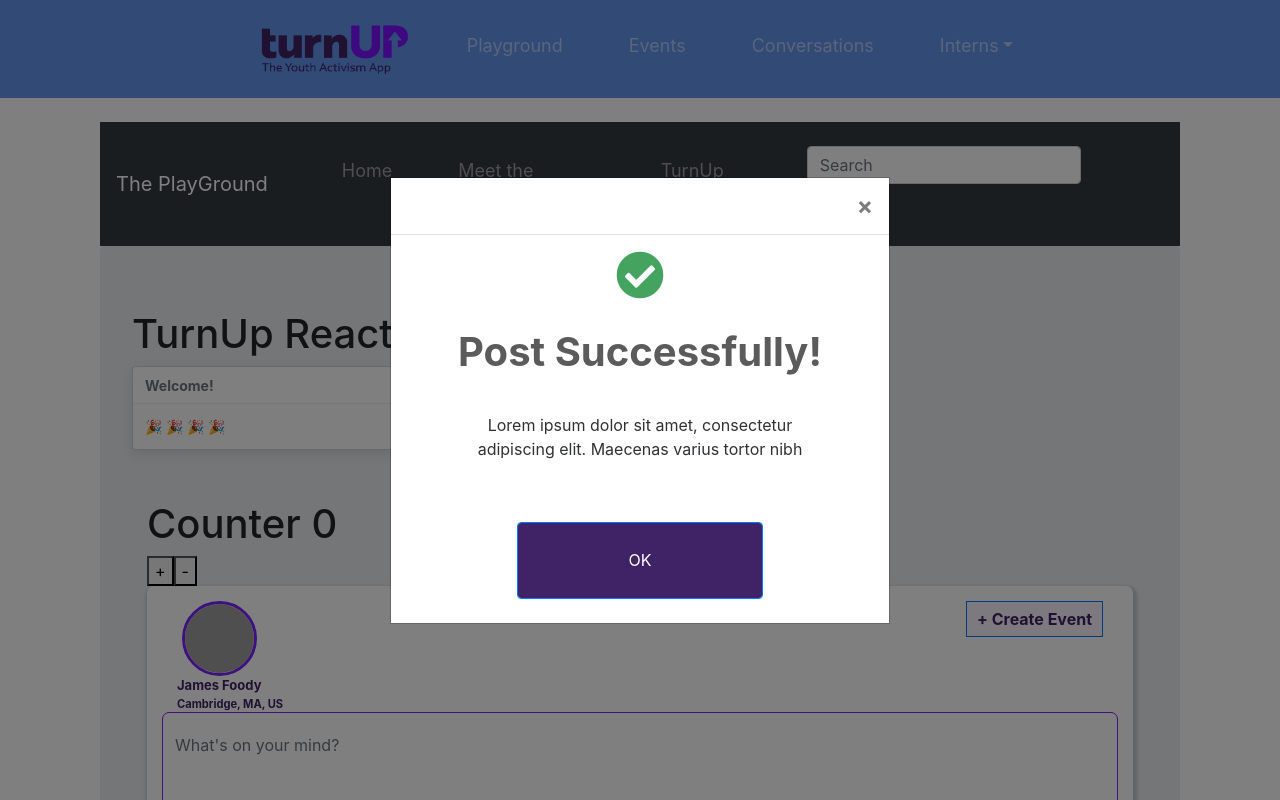
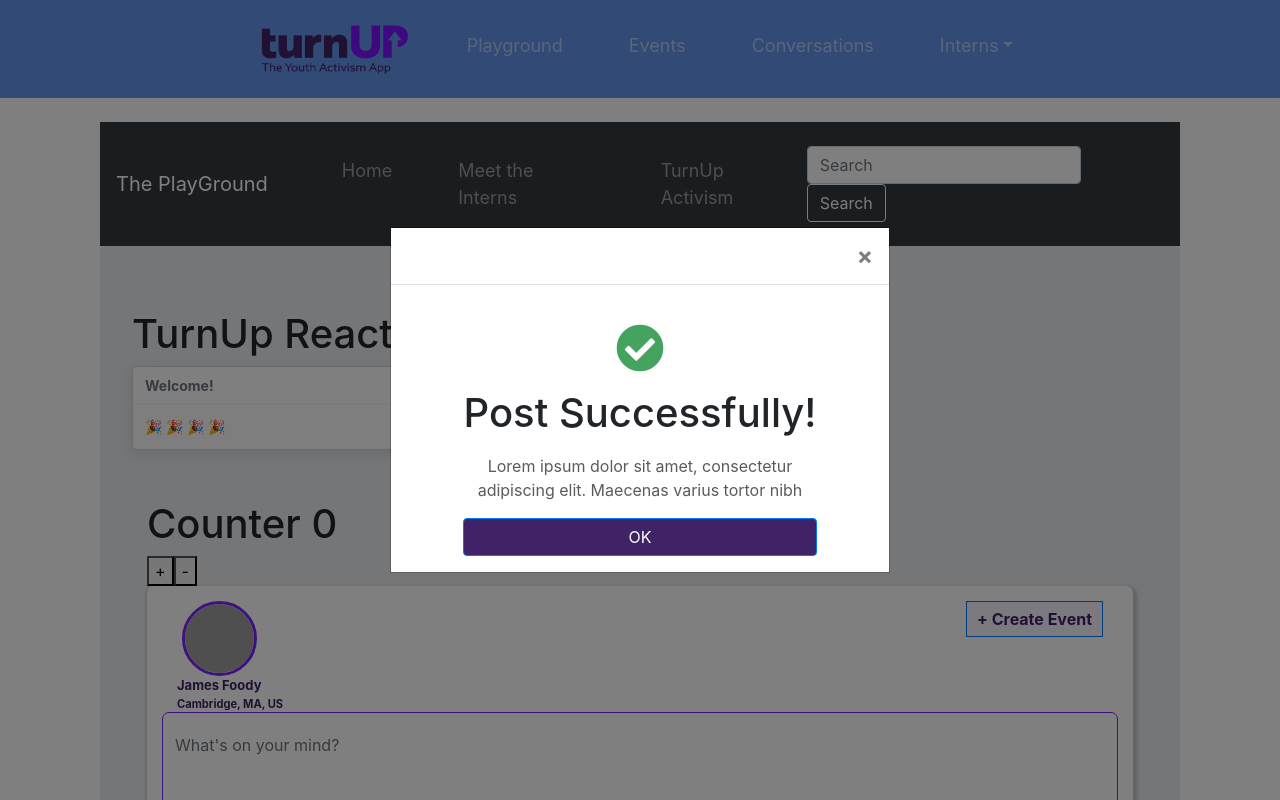
Before and after one commit to tmalik8/ReactPlayground, a React (Create React App) app: page / in a window 1280 px wide. Both pictures are taken after a click on the button "Confirmation Box". Shown: the top 800 px of the page. Built offline with nearby package versions, Linux system fonts and the light colour scheme; grey boxes are pictures that could not be loaded.

Commit message:
Style refactoring

```diff
--- a/src/components/ConfirmationBox.js
+++ b/src/components/ConfirmationBox.js
@@ -1,5 +1,5 @@
 import React from "react";
-import { Button, Row, Modal } from "react-bootstrap";
+import { Button, Row, Container, Modal } from "react-bootstrap";
 
 import '../styles/ConfirmationBox.css'
 
@@ -13,13 +13,16 @@ function ConfirmationBox(props) {
             <Modal.Header closeButton></Modal.Header>
 
             <Modal.Body>
-                <Row className='justify-content-center'><span className="body-modal-icon"><i class="fas fa-check-circle fa-3x"></i></span></Row>
-                <Row className='justify-content-center'><h1 className="body-modal-h1">Post Successfully!</h1></Row>
-                <Row className='justify-content-center'><p className="body-modal-p">Lorem ipsum dolor sit amet, consectetur adipiscing elit. Maecenas varius tortor nibh</p></Row>
+                <Container className="confirm-box">
+                <Row> <span className="body-modal-icon"><i class="fas fa-check-circle fa-3x"></i></span></Row>
+                <Row ><h1>Post Successfully!</h1></Row>
+                <Row ><p>Lorem ipsum dolor sit amet, consectetur adipiscing elit. Maecenas varius tortor nibh</p></Row>
+                <Row><Button onClick={props.onHide} className="button-modal">OK</Button></Row>
+                </Container>
             </Modal.Body>
 
-            <Row className='justify-content-center'><Button onClick={props.onHide} className="button-modal">OK</Button></Row>
-            <br />
+
+
         </Modal>
     );
 }
--- a/src/styles/ConfirmationBox.css
+++ b/src/styles/ConfirmationBox.css
@@ -1,40 +1,24 @@
 
-.body-modal-h1{
-
-width: 382px;
-height: 77px;
-text-align: center;
-font-weight: bold;
-size: 95px;
-text-align:center;
-letter-spacing: 0px;
-color: #5B5B5B;
-opacity: 1;
+.confirm-box * {
+    text-align: center;
+    width:90%;
+    margin: 2% auto 0 auto;
+    opacity: 1;
 }
 
-.body-modal-p{
-
-width: 373px;
-height: 77px;
-text-align: center;
-letter-spacing: 0px;
-color: #303133;
-opacity: 1;
+.confirm-box p {
+    color: #5B5B5B;
 }
 
-.body-modal-icon{
 
-width: 482px;
-height: 77px;
-color: #44A45F;
-text-align: center;
+.body-modal-icon {
+    color: #44A45F;
 }
 
 .button-modal{
 
-width: 246px;
-height: 77px;
-background: #402366 0% 0% no-repeat padding-box;
-opacity: 1;
+
+background: #402366;
+
 
 }
```
